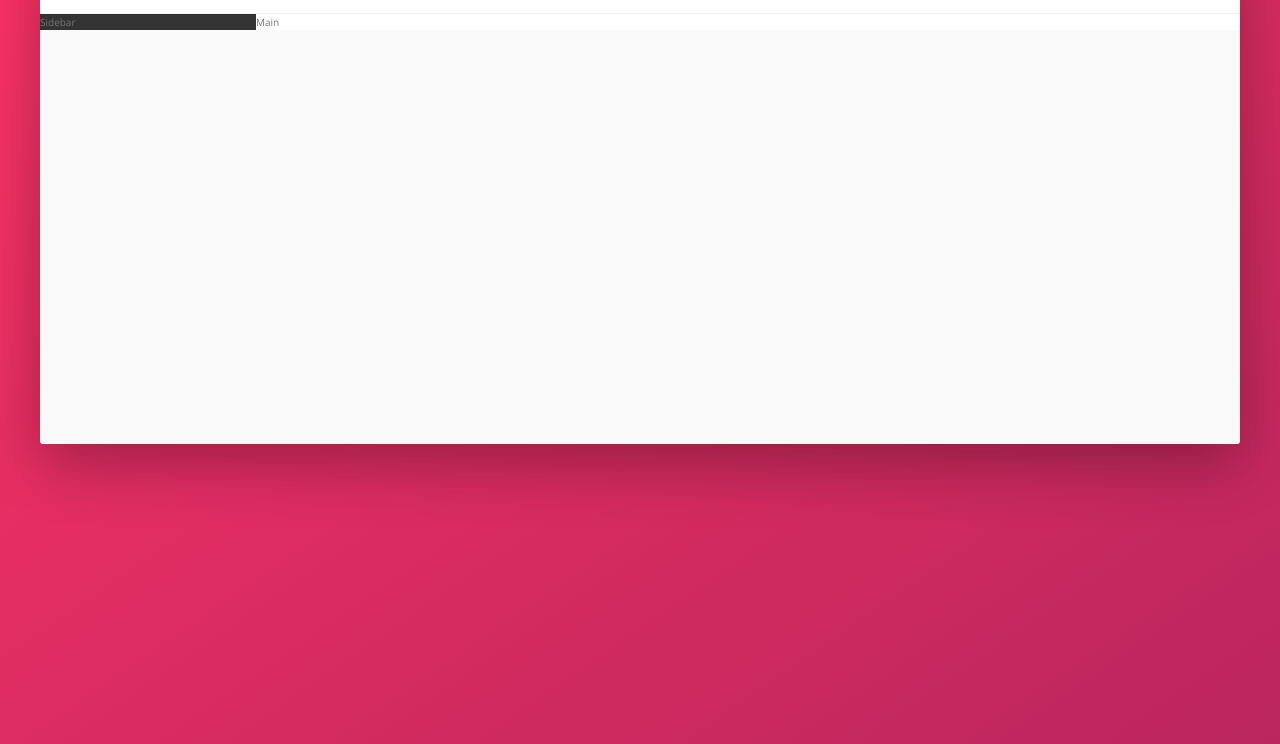
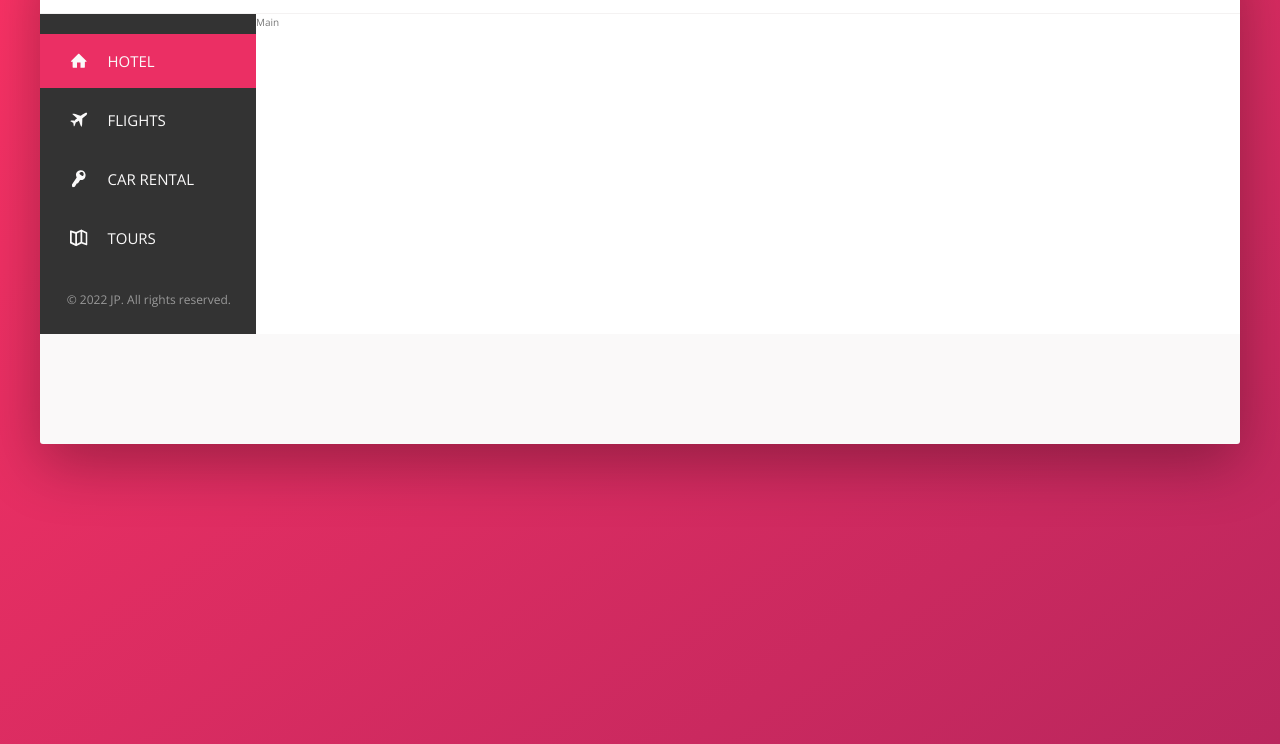
Before and after one commit to sean-xiao-zhao7/sass2, a website: page index.html in a window 1280 px wide. Shown: the part 136-880 px from the top of the page. Drawn offline with nearby package versions, Linux system fonts and the light colour scheme.

Commit message:
Complete sidebar

```diff
--- a/index.html
+++ b/index.html
@@ -60,7 +60,53 @@
                 </nav>
             </header>
             <div class="content">
-                <nav class="sidebar">Sidebar</nav>
+                <nav class="sidebar">
+                    <ul class="sidebar__nav">
+                        <li class="sidebar__nav-item sidebar__nav-item--active">
+                            <a href="#" class="sidebar__nav-item--link">
+                                <svg class="sidebar__icon">
+                                    <use
+                                        xlink:href="svg/symbol-defs.svg#icon-home"
+                                    ></use>
+                                </svg>
+                                HOTEL
+                            </a>
+                        </li>
+                        <li class="sidebar__nav-item">
+                            <a href="#" class="sidebar__nav-item--link">
+                                <svg class="sidebar__icon">
+                                    <use
+                                        xlink:href="svg/symbol-defs.svg#icon-aircraft"
+                                    ></use>
+                                </svg>
+                                FLIGHTS
+                            </a>
+                        </li>
+                        <li class="sidebar__nav-item">
+                            <a href="#" class="sidebar__nav-item--link">
+                                <svg class="sidebar__icon">
+                                    <use
+                                        xlink:href="svg/symbol-defs.svg#icon-key"
+                                    ></use>
+                                </svg>
+                                CAR RENTAL
+                            </a>
+                        </li>
+                        <li class="sidebar__nav-item">
+                            <a href="#" class="sidebar__nav-item--link">
+                                <svg class="sidebar__icon">
+                                    <use
+                                        xlink:href="svg/symbol-defs.svg#icon-map"
+                                    ></use>
+                                </svg>
+                                TOURS
+                            </a>
+                        </li>
+                    </ul>
+                    <div class="legal">
+                        &copy; 2022 JP. All rights reserved.
+                    </div>
+                </nav>
                 <main class="hotel-view">Main</main>
             </div>
         </div>
--- a/sass/_components.scss
+++ b/sass/_components.scss
@@ -60,7 +60,7 @@
         padding: 0 2rem;
         cursor: pointer;
         height: 100%;
-        transition: background-color .1s;
+        transition: background-color .08s;
     }
 
     &>*:hover {
@@ -110,3 +110,74 @@
         font-size: 1.2rem;
     }
 }
+
+// Side bar
+
+.sidebar {
+    font-size: 1.5rem;
+    list-style: none;
+    padding-top: 2rem;
+    display: flex;
+    flex-direction: column;
+
+    &__nav {}
+
+    &__nav-item {
+        position: relative;
+
+        &--link:link,
+        &--link:visited {
+            text-decoration: none;
+            color: var(--color-grey-light-1);
+            display: block;
+            padding: 1.5rem 3rem;
+            display: flex;
+            align-items: center;
+            justify-content: flex-start;
+            z-index: 10;
+            position: relative;
+        }
+
+        &::before {
+            content: "";
+            position: absolute;
+            top: 0;
+            left: 0;
+            height: 100%;
+            width: 3px;
+            background-color: var(--color-primary);
+            transform: scaleY(0);
+            transition: transform 0.1s, width 0.4s cubic-bezier(1, 0, 0, 1) 0.1s, background-color 0.1s;
+            transform-origin: bottom;
+        }
+
+        &:hover::before,
+        &--active::before {
+            transform: scaleY(1);
+            width: 100%;
+        }
+
+        &:active::before {
+            background-color: var(--color-primary-light);
+        }
+
+        &:not(:last-child) {
+            margin-bottom: .5rem;
+        }
+    }
+
+    &__icon {
+        width: 1.75rem;
+        height: 1.75rem;
+        fill: currentColor;
+        margin-right: 2rem;
+    }
+
+    .legal {
+        font-size: 1.2rem;
+        padding: 2.5rem;
+        text-align: center;
+        color: var(--color-grey-dark-3);
+        align-self: flex-end;
+    }
+}
```
Also changed, not shown: css/style.css.
